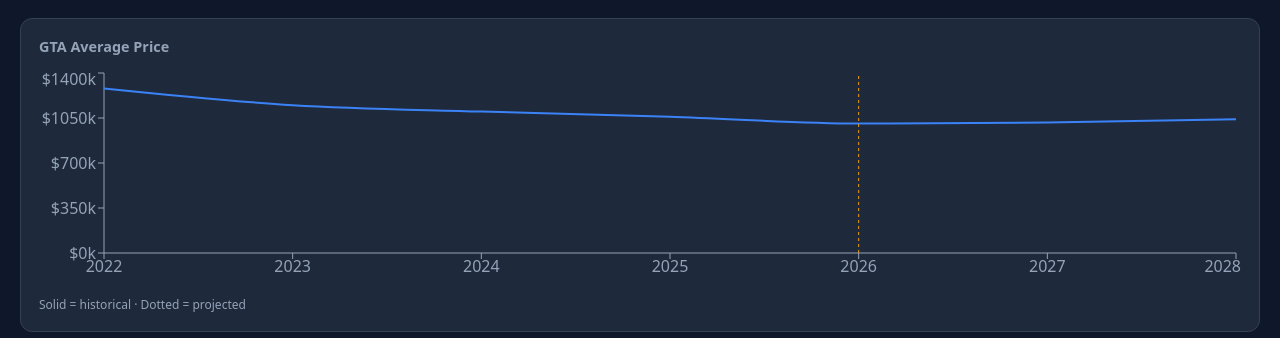
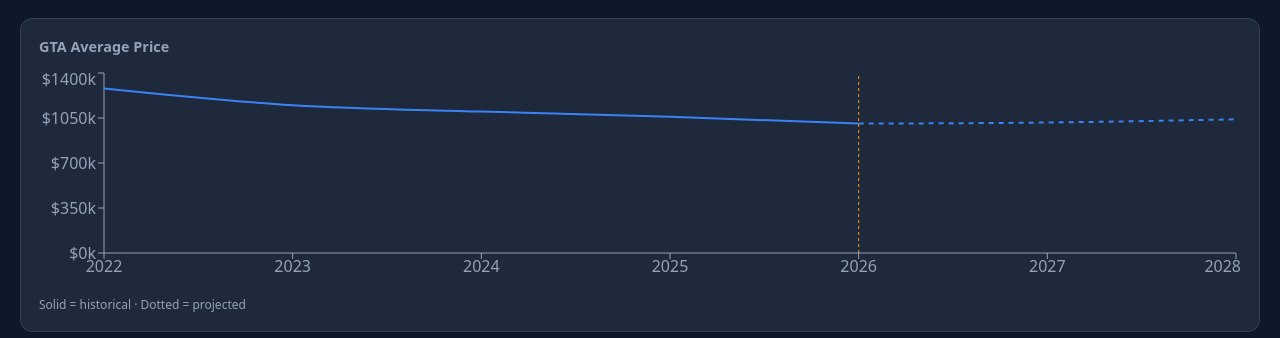
Before and after one commit to jiahualihuanahuan/gta-housing-pulse, a React (Vite) app: page / in a window 1280 px wide. Shown: the part 452-790 px from the top of the page. Built offline with nearby package versions, Linux system fonts and the light colour scheme.

Commit message:
Fix trend charts: proper solid/dotted lines and recharts import

```diff
--- a/src/pages/Home.tsx
+++ b/src/pages/Home.tsx
@@ -1,17 +1,23 @@
 import { MACRO, OVERALL, BY_TYPE, COMMUNITIES, TRENDS } from '../data'
 import { LineChart, Line, XAxis, YAxis, Tooltip, ResponsiveContainer, ReferenceLine } from 'recharts'
 
-function TrendChart({ data, title }: { data: any[]; title: string }) {
+function TrendChart({ data, title }: { data: { year: string; price: number; projected: boolean }[]; title: string }) {
+  const chartData = data.map((d) => ({
+    year: d.year,
+    historical: d.projected ? null : d.price,
+    projected: d.projected || d.year === '2026' ? d.price : null,
+  }))
+
   return (
     <div className="card" style={{ marginBottom: 20 }}>
       <h3 style={{ marginBottom: 12 }}>{title}</h3>
       <ResponsiveContainer width="100%" height={220}>
-        <LineChart data={data}>
+        <LineChart data={chartData}>
           <XAxis dataKey="year" stroke="#94a3b8" />
           <YAxis stroke="#94a3b8" tickFormatter={(v) => `$${(v / 1000).toFixed(0)}k`} />
-          <Tooltip formatter={(v: any) => `$${Number(v).toLocaleString()}`} />
-          <Line type="monotone" dataKey="price" stroke="#3b82f6" strokeWidth={2} dot={false}
-                strokeDasharray={(d: any) => d.projected ? '5 5' : '0'} />
+          <Tooltip formatter={(v: any) => (v ? `$${Number(v).toLocaleString()}` : '')} />
+          <Line type="monotone" dataKey="historical" stroke="#3b82f6" strokeWidth={2} dot={false} connectNulls />
+          <Line type="monotone" dataKey="projected" stroke="#3b82f6" strokeWidth={2} strokeDasharray="5 5" dot={false} connectNulls />
           <ReferenceLine x="2026" stroke="#f59e0b" strokeDasharray="3 3" />
         </LineChart>
       </ResponsiveContainer>
```
